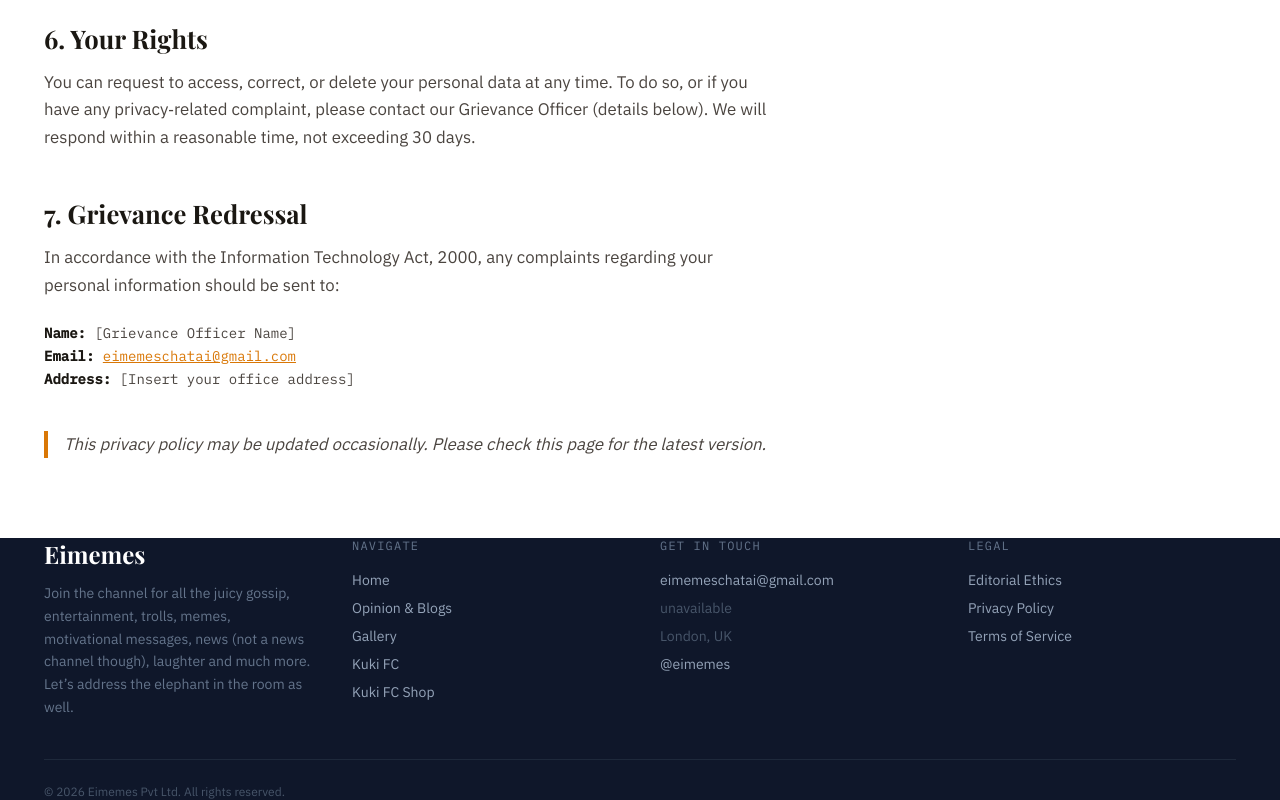
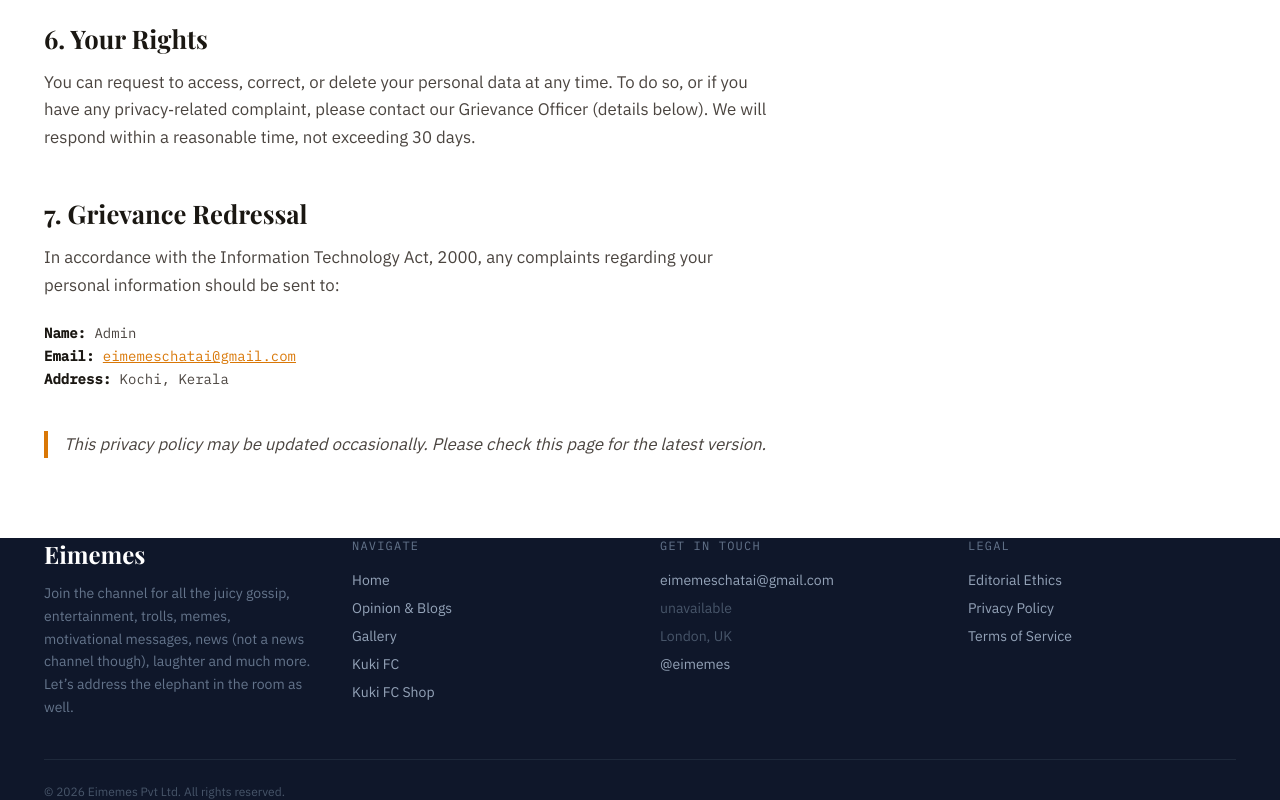
Before and after one commit to michaelkilong/Eimemes, a Next.js app: page /privacy in a window 1280 px wide. Shown: the part 1654-2454 px from the top of the page. Built offline with nearby package versions, Linux system fonts and the light colour scheme; a web font is replaced by a local one.

Commit message:
Update page.tsx

```diff
--- a/app/privacy/page.tsx
+++ b/app/privacy/page.tsx
@@ -136,7 +136,7 @@
                 regarding your personal information should be sent to:
               </p>
               <p className="text-[#4b4540] leading-relaxed mt-2 font-mono text-sm">
-                <strong>Name:</strong> [Grievance Officer Name]<br />
+                <strong>Name:</strong> Admin<br />
                 <strong>Email:</strong>{' '}
                 <a
                   href="mailto:eimemeschatai@gmail.com"
@@ -145,7 +145,7 @@
                   eimemeschatai@gmail.com
                 </a>
                 <br />
-                <strong>Address:</strong> [Insert your office address]
+                <strong>Address:</strong> Kochi, Kerala
               </p>
             </section>
 
```
